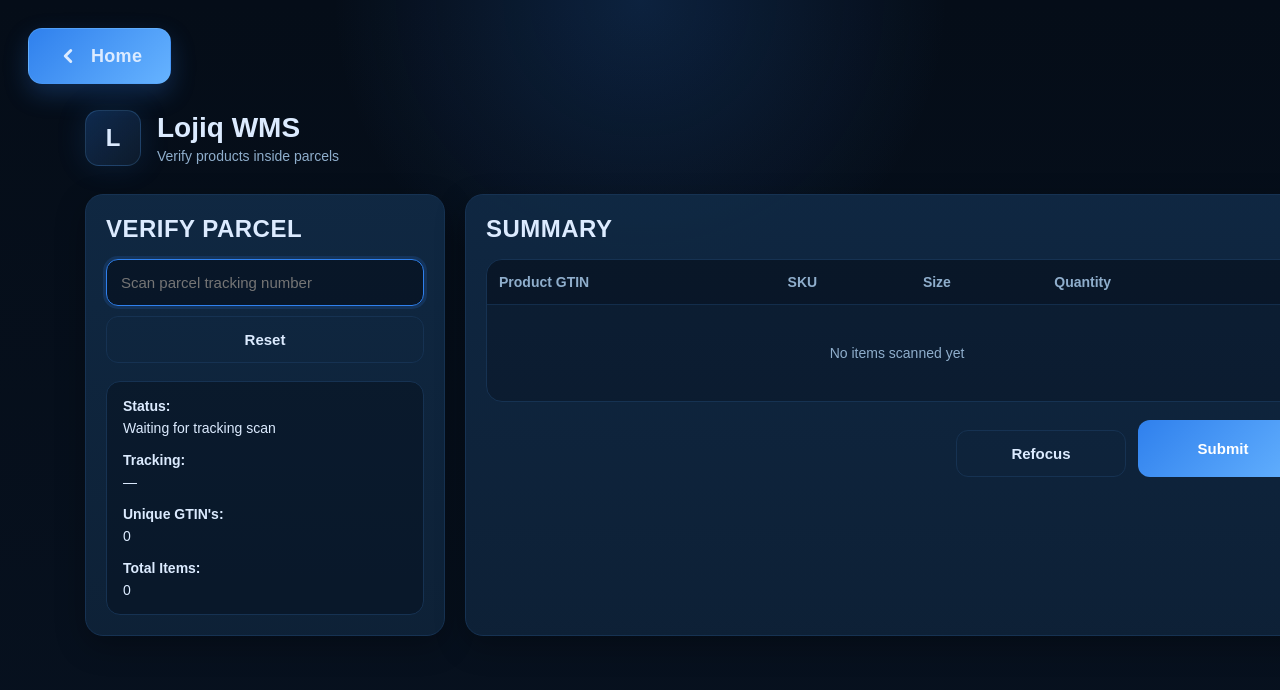
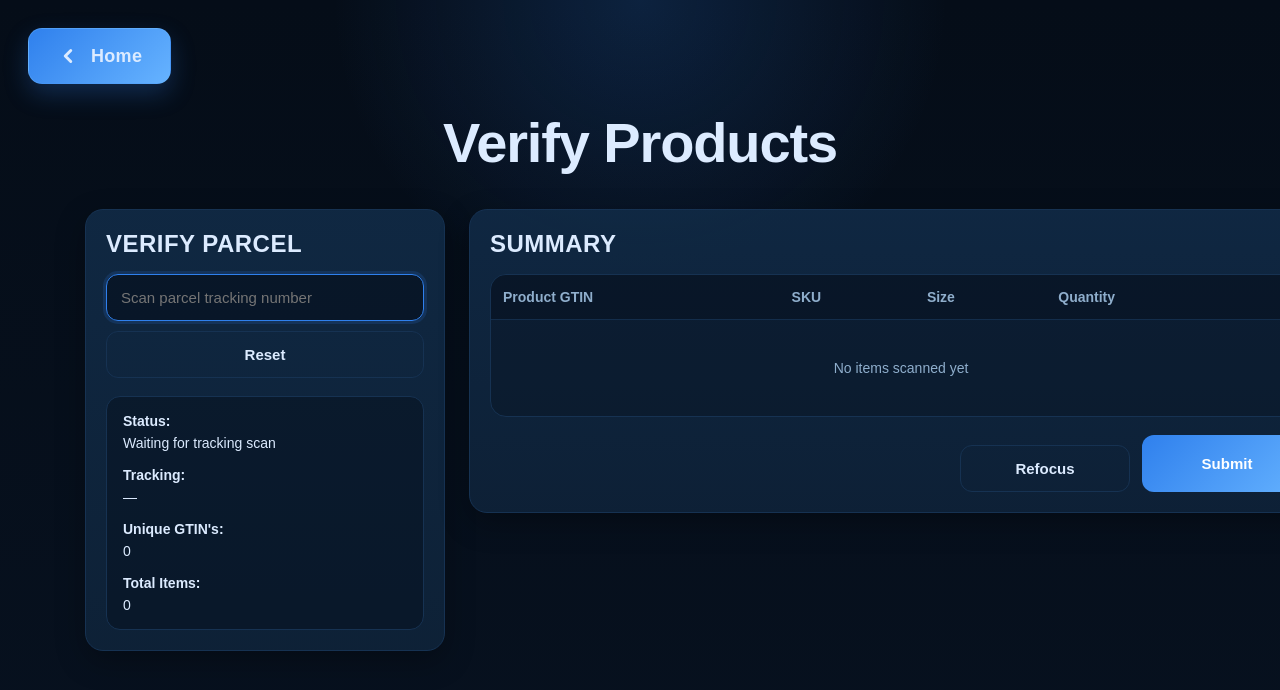
Before and after one commit to xlegendario/lojiq-wms, a website: page public/inbound.html in a window 1280 px wide. Shown: the top 690 px of the page. Drawn offline with Linux system fonts and the light colour scheme.

Commit message:
Update inbound.html

```diff
--- a/public/inbound.html
+++ b/public/inbound.html
@@ -76,42 +76,24 @@
       padding: 110px 20px 60px;
     }
 
-    .topbar-main {
-      display: flex;
-      align-items: center;
-      gap: 16px;
-      margin-bottom: 28px;
+    .page-header {
+      text-align: center;
+      margin-bottom: 34px;
     }
 
-    .logo {
-      width: 56px;
-      height: 56px;
-      border-radius: 14px;
-      background: linear-gradient(135deg, rgba(47,128,237,0.25), rgba(102,179,255,0.08));
-      border: 1px solid rgba(102,179,255,0.2);
-      display: flex;
-      align-items: center;
-      justify-content: center;
-      box-shadow: 0 0 30px rgba(47,128,237,0.15);
-      font-size: 24px;
-      font-weight: bold;
-    }
-
-    h1 {
+    .page-title {
       margin: 0;
-      font-size: 28px;
-    }
-
-    .subtitle {
-      margin-top: 4px;
-      color: var(--muted);
-      font-size: 14px;
+      font-size: 56px;
+      font-weight: 800;
+      letter-spacing: -0.02em;
+      color: var(--text);
     }
 
     .grid {
       display: grid;
       grid-template-columns: 360px 1fr;
-      gap: 20px;
+      gap: 24px;
+      align-items: start;
     }
 
     .card {
@@ -451,12 +433,8 @@
   </div>
 
   <div class="wrap">
-    <div class="topbar-main">
-      <div class="logo">L</div>
-      <div>
-        <h1>Lojiq WMS</h1>
-        <div class="subtitle">Verify products inside parcels</div>
-      </div>
+    <div class="page-header">
+      <h1 class="page-title">Verify Products</h1>
     </div>
 
     <div class="grid">
```
